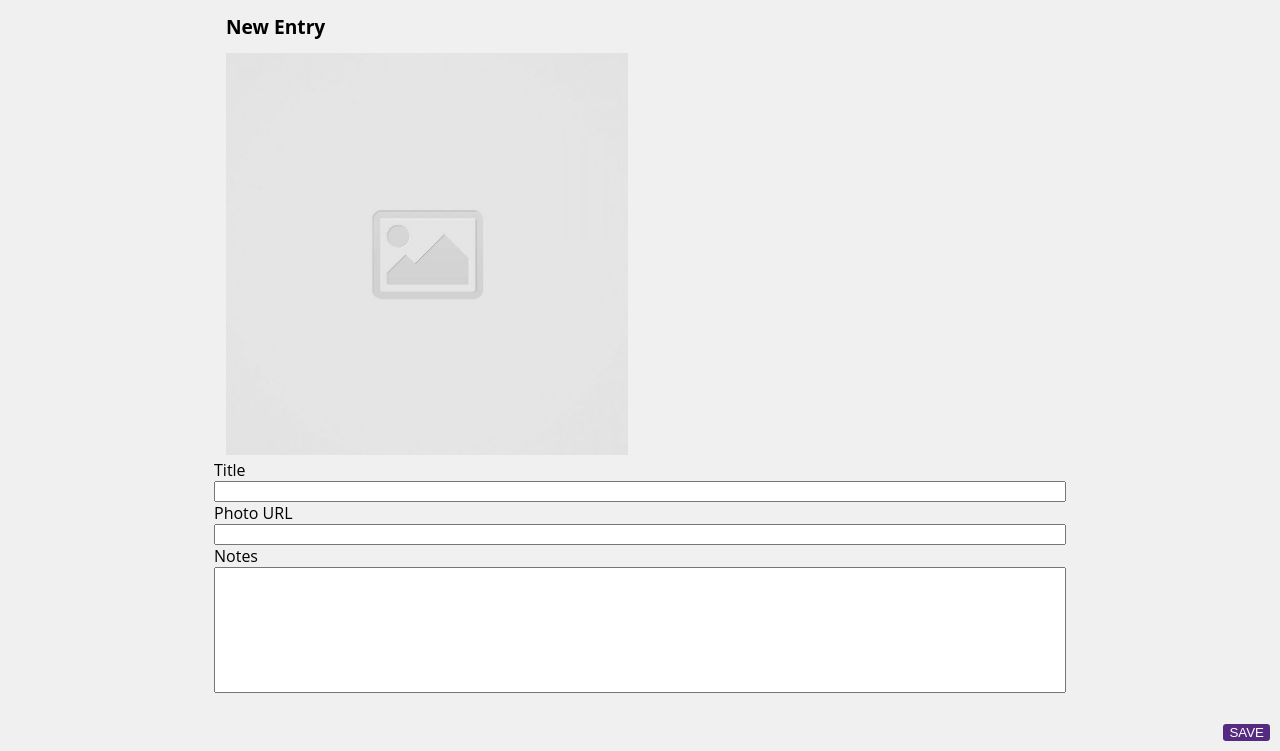
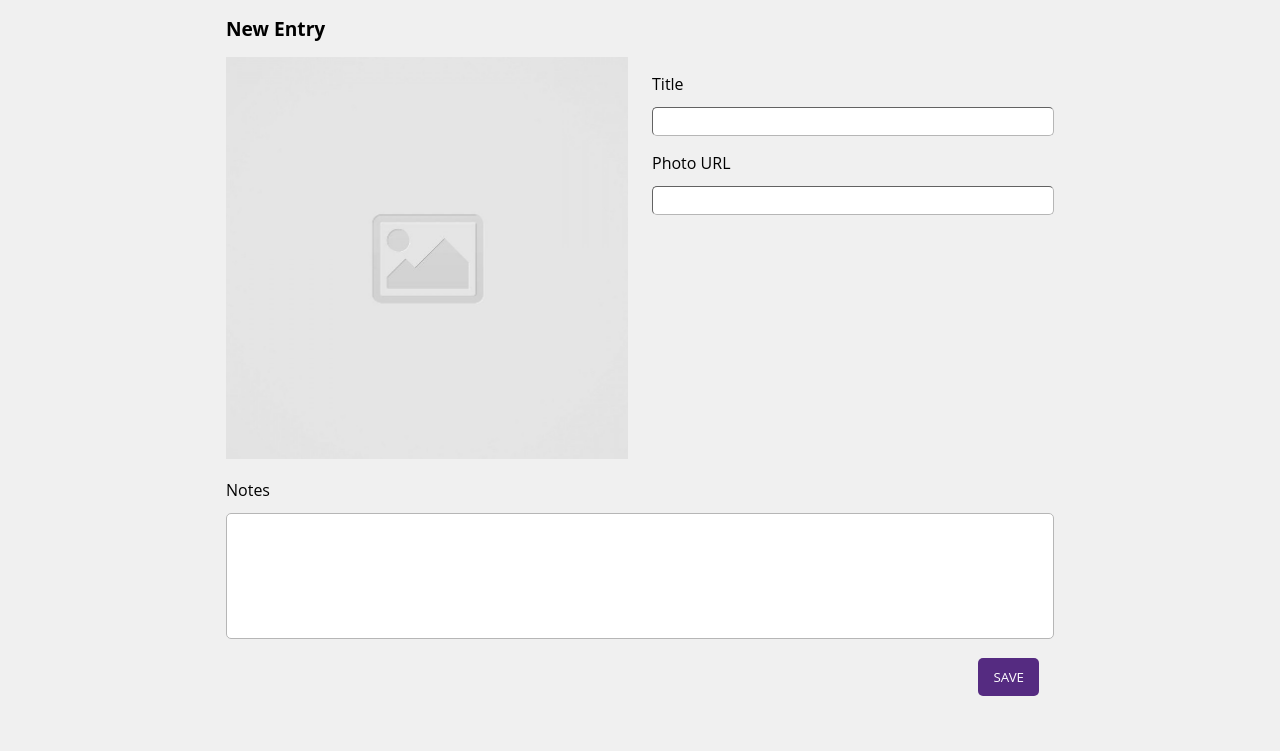
Before and after one commit to JoshuaAaronBaker/code-journal, a website: page index.html in a window 1280 px wide. Shown: the part 59-810 px from the top of the page. Drawn offline with Linux system fonts and the light colour scheme.

Commit message:
Make all inputs of the journal entry form required.

```diff
--- a/css/styles.css
+++ b/css/styles.css
@@ -17,8 +17,15 @@ h2 {
   font-size: 1.2rem;
 }
 
+.header-text-margin {
+  margin-top: 15px;
+  margin-bottom: 15px;
+}
+
 img {
-  width: 100%;
+  max-width: 100%;
+  object-fit: cover;
+  max-height: auto;
 }
 
 .form-font {
@@ -31,24 +38,52 @@ input {
   display: block;
 }
 
+label {
+  font-family: "Open Sans", sans-serif;
+  line-height: 25px;
+  margin-top: 15px;
+  margin-bottom: 10px;
+}
+
+#title,
+#notes,
+#photo-url {
+  border-radius: 5px;
+  border-width: 1px;
+  border-color: #b6b6b6;
+}
+
 input,
 textarea {
   width: 100%;
   resize: none;
 }
 
-.flex-end {
-  justify-content: flex-end;
+input:focus {
+  outline-color: #562a81;
+}
+
+textarea:focus {
+  outline-color: #562a81;
+}
+
+.column-half input {
+  width: 100%;
+  line-height: 25px;
+}
+
+.space-between {
+  display: flex;
+  justify-content: space-between;
 }
 
 .btn {
   background-color: #552b81;
   color: white;
   border: none;
-  border-radius: 0.2rem;
-  margin-top: 1rem;
+  border-radius: 5px;
+  padding: 10px 15px;
+  margin-top: 15px;
+  margin-right: 15px;
+  font-family: "Open Sans", sans-serif;
 }
-
-.margin {
-  margin: 10px;
-}
--- a/index.html
+++ b/index.html
@@ -1,57 +1,65 @@
 <!DOCTYPE html>
 <html lang="en">
+
 <head>
   <meta charset="UTF-8">
   <meta name="viewport" content="width=device-width, initial-scale=1.0">
   <title>Code Journal</title>
   <link rel="icon" href="images/favicon.ico">
-  <link
-    rel="stylesheet"
-    href="https://cdnjs.cloudflare.com/ajax/libs/font-awesome/6.0.0/css/all.min.css"
+  <link rel="stylesheet" href="https://cdnjs.cloudflare.com/ajax/libs/font-awesome/6.0.0/css/all.min.css"
     integrity="sha512-9usAa10IRO0HhonpyAIVpjrylPvoDwiPUiKdWk5t3PyolY1cOd4DSE0Ga+ri4AuTroPR5aQvXU9xC6qOPnzFeg=="
-    crossorigin="anonymous"
-    referrerpolicy="no-referrer" />
+    crossorigin="anonymous" referrerpolicy="no-referrer" />
   <link rel="stylesheet" href="css/reset.css">
   <link rel="stylesheet" href="css/layout.css">
   <link rel="stylesheet" href="css/styles.css">
+  <link href="https://fonts.googleapis.com/css2?family=Raleway:wght@400;500;600&display=swap" rel="stylesheet">
+  <link href="https://fonts.googleapis.com/css2?family=Raleway:wght@400;500;600&display=swap" rel="stylesheet">
 </head>
+
 <body class="main-background">
   <header class="header-background">
     <div class="container">
       <div class="row">
-        <div class="column-full header-text">
-          <h2>Code Journal</h2>
+        <div class="column-full">
+          <h3 class="header-text">Code Journal</h3>
         </div>
       </div>
     </div>
   </header>
   <main>
     <div class="container">
-      <div class="row">
-        <div class="column-half">
-          <h1>New Entry</h1>
-          <img src="images/placeholder-image-square.jpg" alt="placeholder">
-        </div>
-      </div>
-      <div data-view="entry-form">
-        <form id="inputs" class="form-font">
-          <label for="title">Title</label>
-          <input type="text" id="title" placeholder="" required>
-
-          <label for="photo-url">Photo URL</label>
-          <input type="url" id="photo-url" placeholder="" required>
-
-          <label for="notes">Notes</label>
-          <textarea name="notes" id="notes" rows="8" cols="33"></textarea>
+      <div class="view" data-view="entry-form">
+        <form id="inputs">
+          <div class="row">
+            <div class="column-full">
+              <h1 class="header-text-margin">New Entry</h1>
+            </div>
+            <div class="column-half">
+              <img id="entry-img" src="images/placeholder-image-square.jpg" alt="image">
+            </div>
+            <div class="column-half">
+              <label for="title">Title</label>
+              <input id="title" type="text" placeholder="" required>
+              <label for="photo-url">Photo URL</label>
+              <input id="photo-url" type="url" placeholder="" required>
+            </div>
+          </div>
+          <div class="row">
+            <div class="column-full">
+              <label for="notes">Notes</label>
+              <textarea id="notes" name="notes" rows="8" cols="33" required></textarea>
+              <div class="space-between">
+                <label for="button"></label>
+                <button class="btn">SAVE</button>
+              </div>
+            </div>
+          </div>
         </form>
       </div>
-    </div>
-    <div class="row flex-end margin">
-      <label for="save"></label>
-      <button id="save" class="btn" type="submit">SAVE</button>
     </div>
   </main>
   <script src="js/data.js"></script>
   <script src="js/main.js"></script>
 </body>
+
 </html>
```
